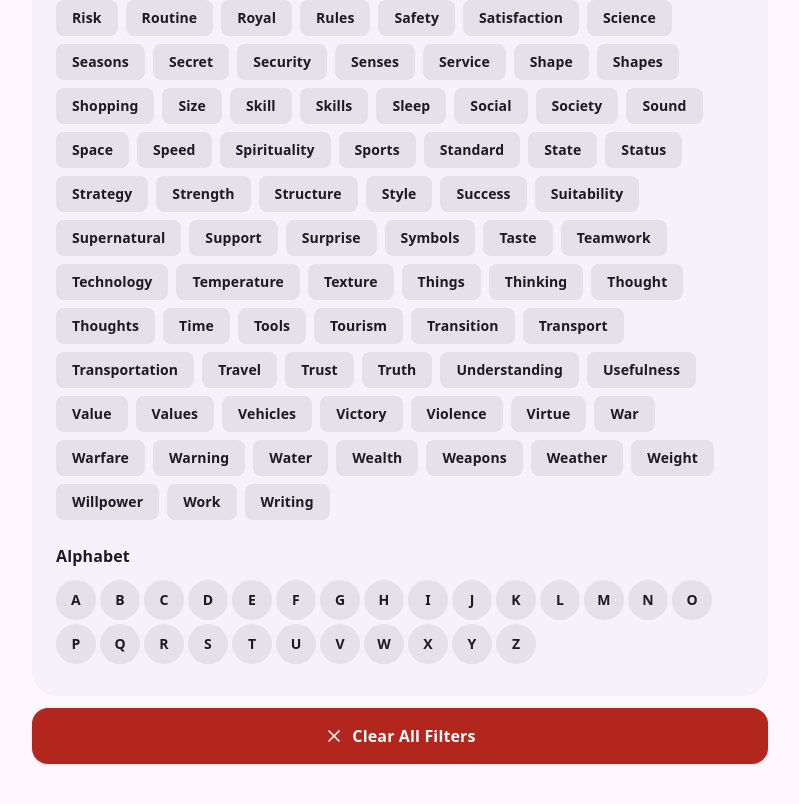
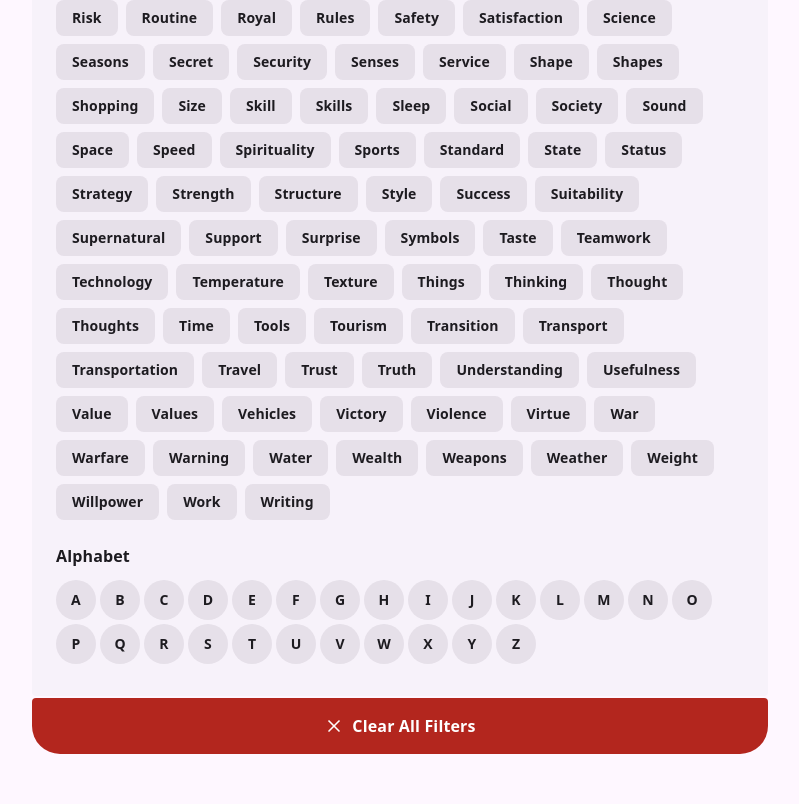
Before and after one commit to shafiullahcrazyman/Vocabify, a React (Vite) app: page /#/filter in a window 1280 px wide. Shown: the part 2641-3445 px from the top of the page, without its empty margins (240-1039 px from the left). Built offline with nearby package versions, Linux system fonts and the light colour scheme.

Commit message:
Add files via upload

```diff
--- a/src/screens/Filter.tsx
+++ b/src/screens/Filter.tsx
@@ -73,10 +73,11 @@ export const Filter: React.FC = () => {
       >
         <div className="px-4 space-y-8">
 
-          {/* Flex column with a small gap separates the card from the button */}
-          <div className="flex flex-col gap-3">
-            <section className="bg-surface-container-low rounded-3xl p-6">
+          {/* Flex container with the tiny 2px gap for the M3 grouped look */}
+          <div className="flex flex-col gap-[2px]">
 
+            {/* Top Section - Filters Content */}
+            <section className="bg-surface-container-low rounded-t-[28px] rounded-b-[4px] p-6">
               <div className="flex items-center mb-4 text-on-surface">
                 <SlidersHorizontal className="w-6 h-6 mr-3 text-primary" />
                 <h2 className="m3-title-large">Categories</h2>
@@ -136,19 +137,18 @@ export const Filter: React.FC = () => {
                   })}
                 </div>
               </div>
-
             </section>
 
-            {/* Detached Button with slightly rounded corners (rounded-2xl) */}
+            {/* Bottom Section - Connected Button */}
             <button
               onClick={handleClearFilters}
-              className="w-full py-4 bg-error text-on-error m3-title-medium rounded-2xl hover:bg-error/90 transition-all duration-200 active:scale-[0.98] flex items-center justify-center gap-2 shadow-sm"
+              className="w-full py-4 bg-error text-on-error m3-title-medium hover:bg-error/90 transition-colors duration-200 active:bg-error/80 flex items-center justify-center gap-2 rounded-t-[4px] rounded-b-[28px]"
             >
               <X className="w-5 h-5" />
               Clear All Filters
             </button>
+
           </div>
-
         </div>
       </motion.div>
     </>
```
